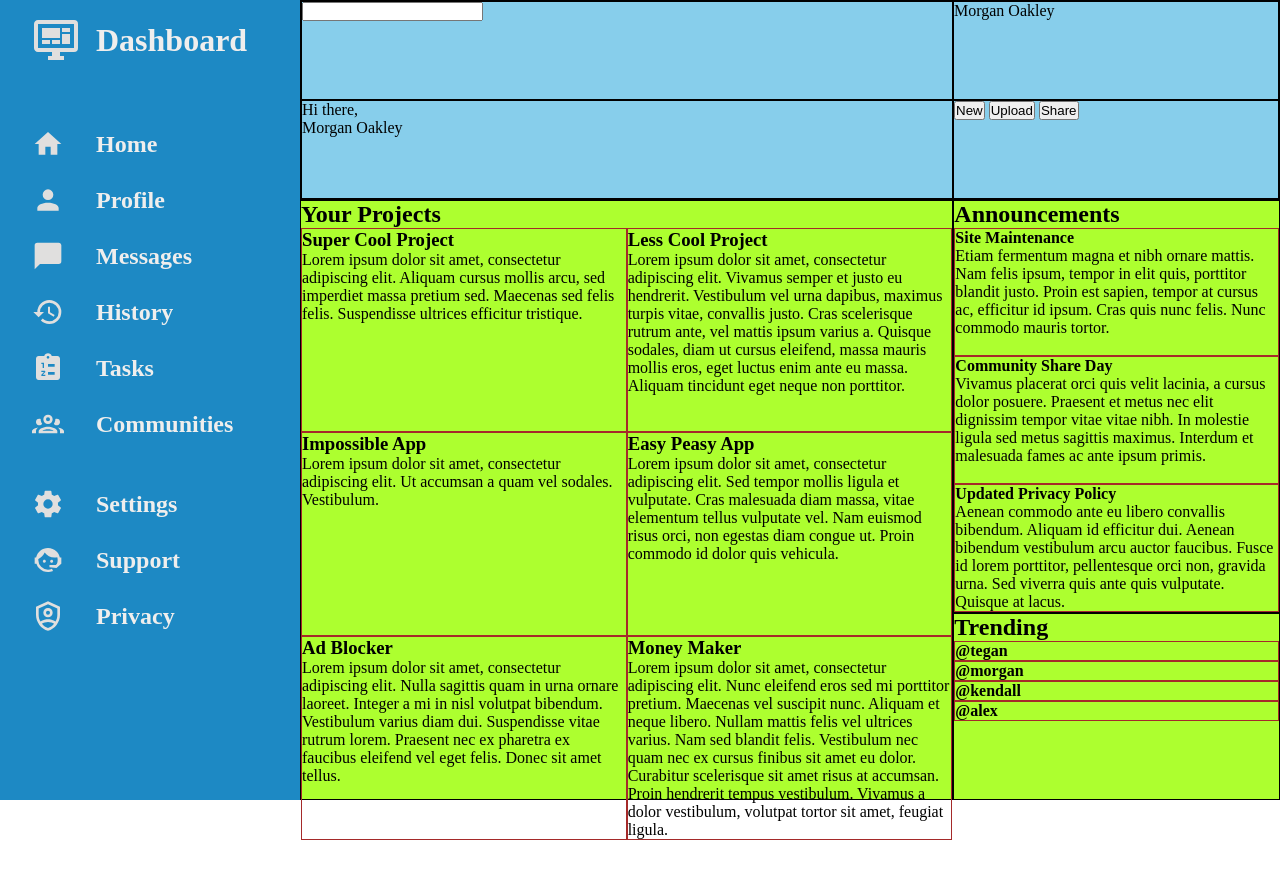
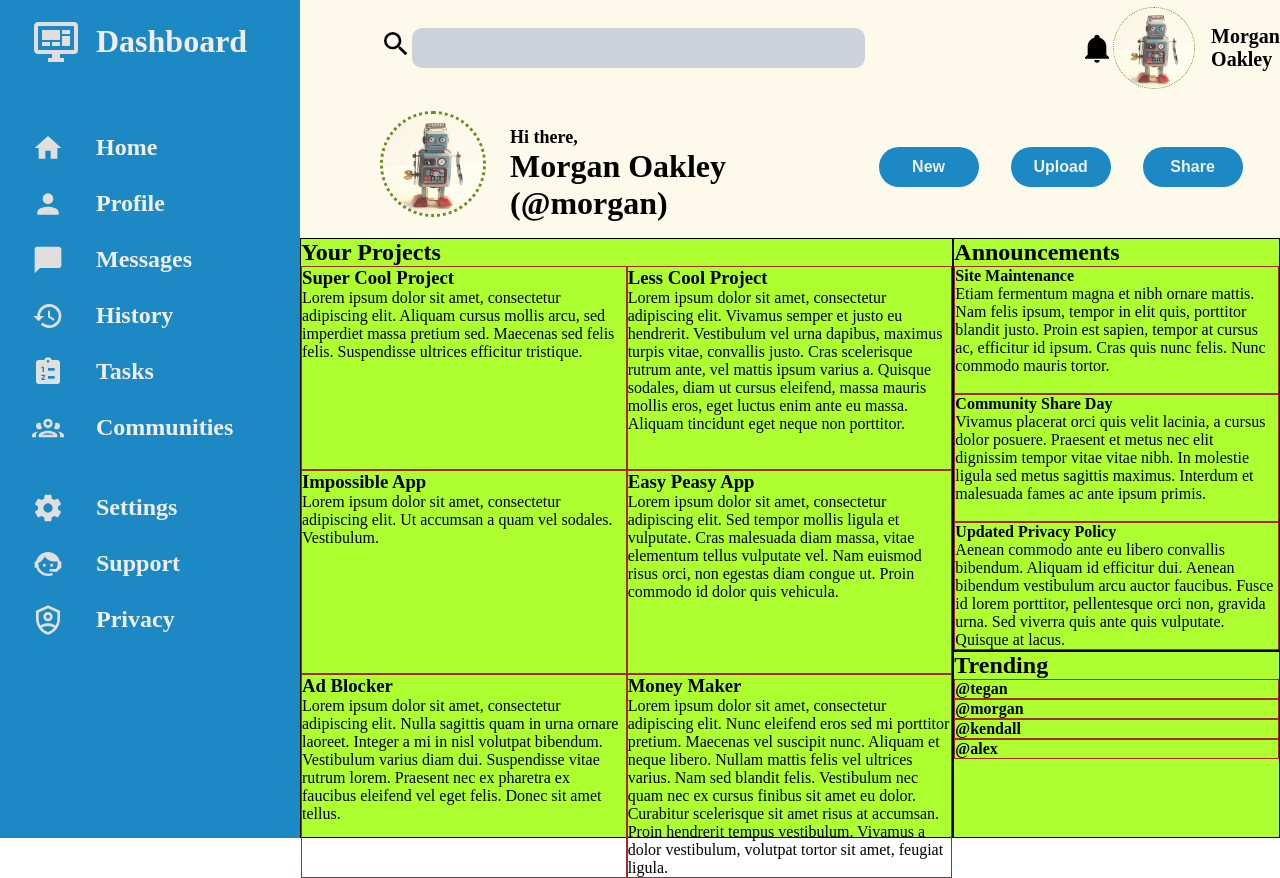
Before and after one commit to itsmogee/dashboard-project, a plain HTML site: page index.html in a window 1280 px wide. Before the commit the page ends 840 px from the top, so only its background shows below. Drawn offline with Linux system fonts and the light colour scheme.

Commit message:
updated : Header section
completed styling
- search bar
- greeting section
- action buttons
- profile section
- added profile photo
- added notification icon
- added search icon
- font styling updated
- added credits to image

```diff
--- a/css/style.css
+++ b/css/style.css
@@ -73,6 +73,7 @@
 
     img {
       padding-right: 1rem;
+
       align-self: center;
       justify-self: start;
     }
@@ -84,28 +85,111 @@
 }
 
 .header {
-  background-color: skyblue;
+  background-color: #fdfaeb;
   grid-column: 2 / -1;
   display: grid;
-  border: 1px solid black;
-  grid-template-rows: 1fr 1fr;
-  grid-template-columns: 2fr 1fr;
+  /*border: 1px solid black;*/
+  grid-template-rows: 2fr 3fr;
+  grid-template-columns: 3fr 2fr;
 
   .user-profile {
-    border: 1px solid black;
+    /*border: 1px solid black;*/
+    display: grid;
+    grid-template-columns: 1fr 1fr 5fr;
+    margin-left: 15rem;
+
+    img {
+      align-self: center;
+    }
+
+    .profile-name {
+      font-size: 20px;
+      font-weight: 800;
+      align-self: center;
+      padding-left: 1rem;
+    }
+
+    .profile-photo {
+      border-radius: 50%;
+      border: 1px dotted olivedrab;
+      width: 80px;
+      height: 80px;
+      align-self: center;
+    }
   }
 
   .search-bar {
-    border: 1px solid black;
+    /*border: 1px solid black;*/
+    /*padding-top: 2rem;*/
+    align-self: center;
+    padding-left: 5rem;
+    display: grid;
+    grid-template-columns: 1fr 15fr;
+  }
+
+  .profile-picture {
+    height: 100px;
+    width: 100px;
+    border: 3px dotted olivedrab;
+  }
+
+  .search-input {
+    background-color: #cdd2da;
+    height: 2.5rem;
+    font-size: 18px;
+    padding-left: 1.5rem;
+    width: 100%;
+    border-radius: 10px;
+    border: none;
   }
 
   .action-buttons {
-    border: 1px solid black;
+    align-self: center;
+    justify-self: center;
+    display: grid;
+    grid-template-columns: 1fr 1fr 1fr;
+    grid-gap: 2rem;
   }
 
   .greeting {
-    border: 1px solid black;
+    /*border: 1px solid black;*/
+    font-weight: 800;
+
+    padding-left: 5rem;
+    padding-top: 1rem;
+    margin-bottom: 1rem;
+
+    display: grid;
+    grid-template-columns: 1fr 8fr;
+
+    .top-greeting {
+      font-size: 18px;
+    }
+
+    .bottom-greeting {
+      font-size: 32px;
+    }
+
+    .greeting-text {
+      padding-top: 1rem;
+      padding-left: 1.5rem;
+    }
   }
+}
+
+.profile-picture {
+  border-radius: 50%;
+}
+
+.button {
+  width: 100px;
+  height: 40px;
+  color: #efeeed;
+  font-weight: 800;
+  font-size: 16px;
+  background-color: #1d89c4;
+  border-radius: 50px;
+  border: none;
 }
 
 .main-content {
--- a/index.html
+++ b/index.html
@@ -106,18 +106,32 @@
       </div>
       <div class="header">
         <div class="search-bar">
-          <div class="search-icon"></div>
-          <div class="search-input"></div>
-          <input type="text" />
+          <img
+            src="assets/magnify.svg"
+            alt="magnifying glass logo"
+            class="nav-icon"
+          />
+          <input class="search-input" type="text" />
         </div>
         <div class="user-profile">
-          <div class="profile-photo"></div>
+          <img src="assets/bell.svg" alt="a bell logo" class="nav-icon" />
+          <img
+            src="assets/robotik.jpg"
+            alt="a robot photo"
+            class="profile-photo"
+          />
           <div class="profile-name">Morgan Oakley</div>
         </div>
         <div class="greeting">
-          <div class="profile-photo"></div>
-          <div class="top-greeting">Hi there,</div>
-          <div class="bottom-greeting">Morgan Oakley</div>
+          <img
+            src="assets/robotik.jpg"
+            alt="a robot photo"
+            class="profile-picture"
+          />
+          <div class="greeting-text">
+            <div class="top-greeting">Hi there,</div>
+            <div class="bottom-greeting">Morgan Oakley (@morgan)</div>
+          </div>
         </div>
         <div class="action-buttons">
           <button class="new-button button">New</button>
```
Also changed, not shown: assets/bell.svg (added), assets/magnify.svg (added), assets/robotik.jpg (added), 1 other file.
